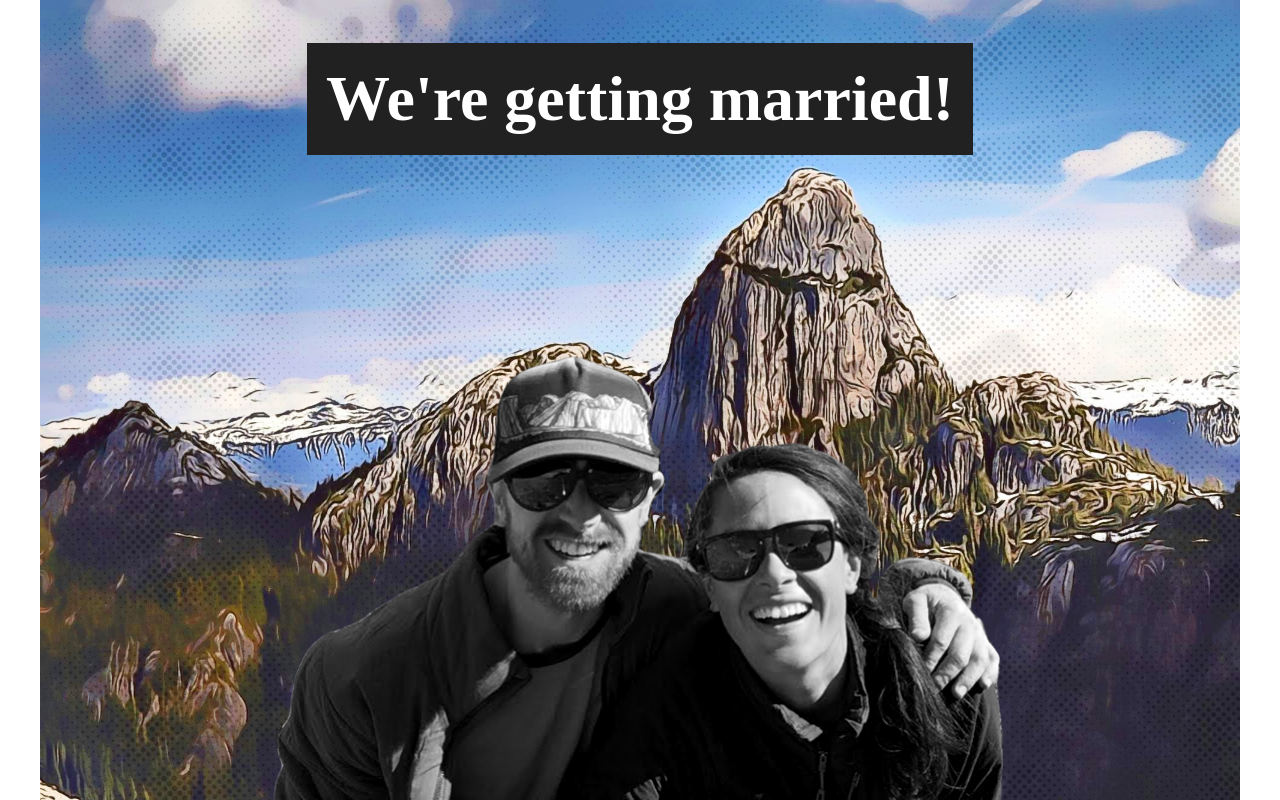
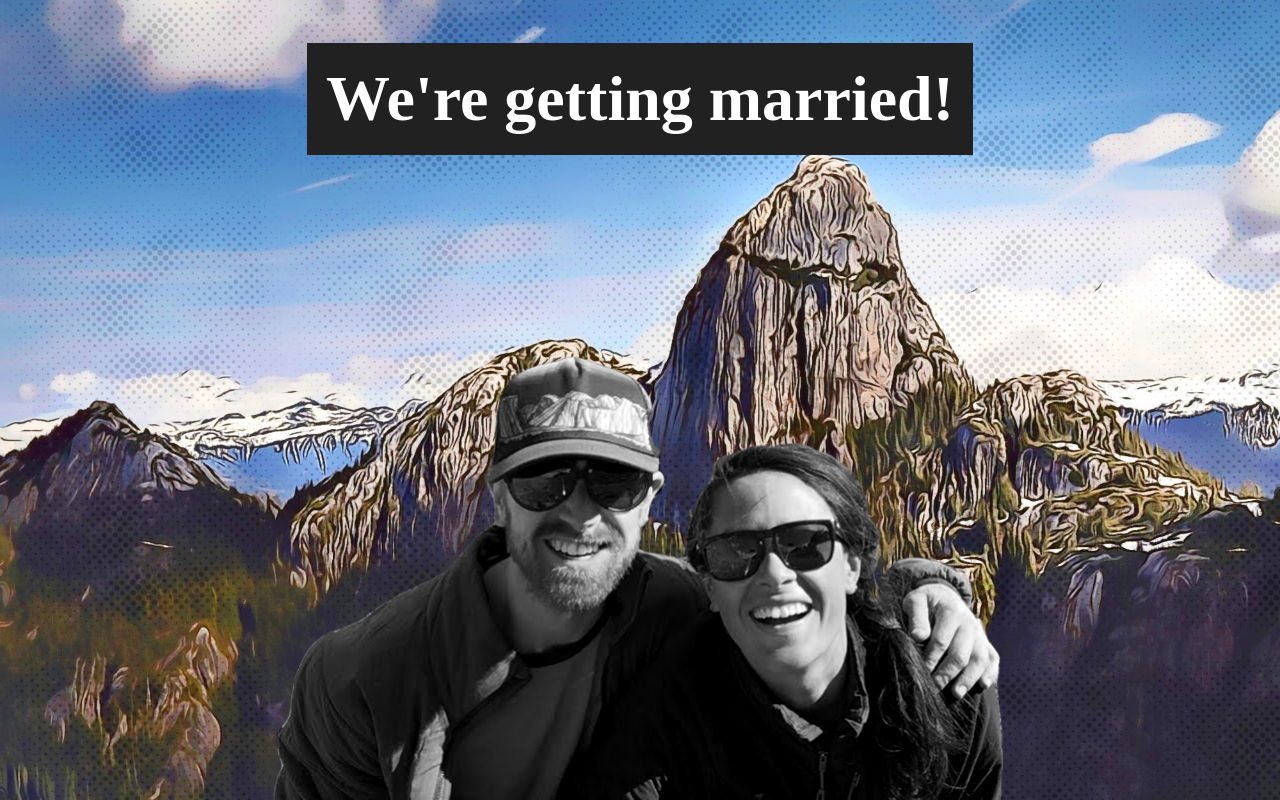
Before and after one commit to k-herm/wedding-app, a React (Create React App) app: page / in a window 1280 px wide. Built offline with nearby package versions, Linux system fonts and the light colour scheme; a web font is replaced by a local one.

Commit message:
fix dynamic viewbox, binocular spacing

```diff
--- a/src/pages/home/index-sc.tsx
+++ b/src/pages/home/index-sc.tsx
@@ -1,19 +1,12 @@
 import styled from 'styled-components'
 import { colors } from '../../theme'
-
-export const Main = styled.main`
-  display: flex;
-  align-items: center;
-  justify-content: center;
-  /* height: 100vh; */
-`
 
 export const Container = styled.div`
   background: url('habrich-bg.jpg') center no-repeat;
   background-size: cover;
   position: relative;
-  width: 100%;
-  max-width: 1200px;
+  /* width: 100%; */
+  /* max-width: 1200px; */
   height: 100vh;
   /* min-height: 850px; */
 
@@ -35,7 +28,7 @@ export const Container = styled.div`
   }
 
   img {
-    width: 100%;
+    width: 120%;
     max-width: 750px;
     height: auto;
   }
--- a/src/pages/home/index.tsx
+++ b/src/pages/home/index.tsx
@@ -1,20 +1,33 @@
-import React, { useRef, useEffect } from 'react'
+import React, { useRef, useState, useEffect } from 'react'
 import gsap, { TimelineLite } from 'gsap'
 import { TextPlugin } from 'gsap/TextPlugin'
 
-import { Main, Container } from './index-sc'
+import { Container } from './index-sc'
+import { mediaBreaks } from '../../theme'
+
+gsap.registerPlugin(TextPlugin)
 
 const Home = (): JSX.Element => {
-  gsap.registerPlugin(TextPlugin)
   const containerRef = useRef<HTMLElement | null>(null)
-
-  const vw = containerRef.current?.clientWidth || 1200
-  const vh = containerRef.current?.clientHeight || 850
+  const [viewBox, setViewBox] = useState<{ vw: number; vh: number }>({
+    vw: 1300,
+    vh: 850
+  })
 
   useEffect(() => {
+    if (containerRef.current) {
+      setViewBox({
+        vw: containerRef.current.clientWidth,
+        vh: containerRef.current.clientHeight
+      })
+    }
+  }, [containerRef.current])
+
+  useEffect(() => {
+    if (containerRef.current) {
       const t1 = new TimelineLite({ delay: 1 })
 
-    t1.to('circle', { r: 700, duration: 2 })
+      t1.to('circle', { r: 850, duration: 2 })
       t1.fromTo(
         'img',
         { rotationX: 180, transformOrigin: '0% 100%' },
@@ -36,20 +49,31 @@ const Home = (): JSX.Element => {
         ease: 'none',
         delay: 1.5
       })
-  }, [])
+    }
+  }, [containerRef.current])
+
+  const getCx = ((): { left: string; right: string } => {
+    if (viewBox.vw <= mediaBreaks.phone) {
+      return { left: '37%', right: '63%' }
+    }
+    if (viewBox.vw <= mediaBreaks.tablet) {
+      return { left: '42%', right: '58%' }
+    } else {
+      return { left: '46%', right: '54%' }
+    }
+  })()
 
   return (
-    <Main>
     <Container
       ref={ref => {
         containerRef.current = ref
       }}
     >
-        <svg viewBox={`0 0 ${vw} ${vh}`}>
+      <svg viewBox={`0 0 ${viewBox.vw} ${viewBox.vh}`}>
         <defs>
           <clipPath id="binoculars">
-              <circle cx="45%" cy="50%" r="75" />
-              <circle cx="55%" cy="50%" r="75" />
+            <circle cx={getCx.left} cy="50%" r="75" />
+            <circle cx={getCx.right} cy="50%" r="75" />
           </clipPath>
         </defs>
       </svg>
@@ -57,7 +81,6 @@ const Home = (): JSX.Element => {
       <h1></h1>
       <img src="kandc-bw.png" alt="kiesha and colin" />
     </Container>
-    </Main>
   )
 }
 
--- a/src/theme.tsx
+++ b/src/theme.tsx
@@ -1,3 +1,9 @@
+export const mediaBreaks = {
+  phone: 414,
+  tablet: 768,
+  desktop: 1200
+}
+
 export const colors = {
   blackGrey: '#212121',
   darkGreen: '#0a2828',
```
Also changed, not shown: 1 other file (tests, documents, lock files or other folders). Lines whose indentation alone changed are shown as unchanged.
